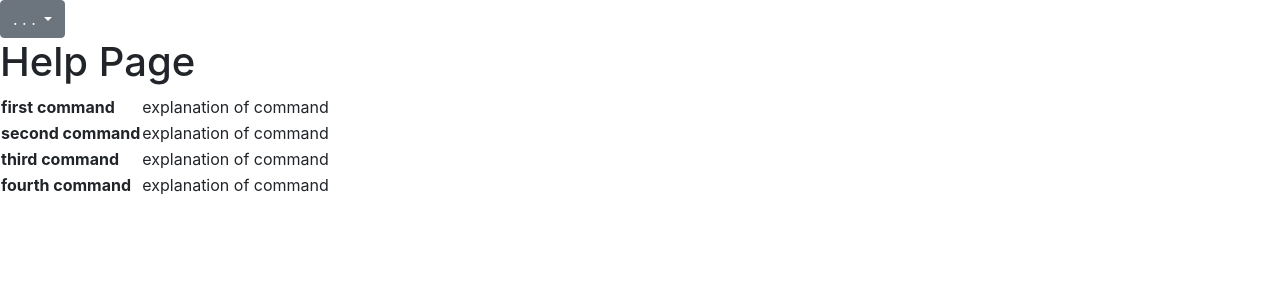
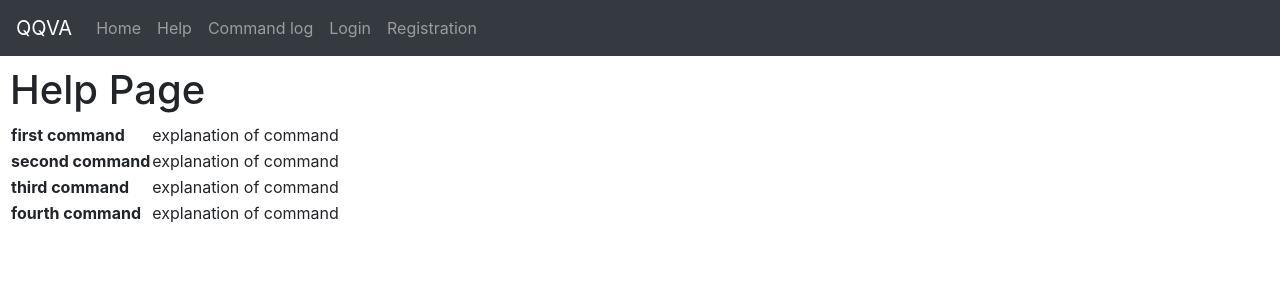
Before and after one commit to 112RG/QQVA, a Django app: page /help/ in a window 1280 px wide. Shown: the top 300 px of the page. Run offline with Django 4.2, Linux system fonts and the light colour scheme.

Commit message:
Update to navbar instead of dropdown

```diff
--- a/main/templates/main/base.html
+++ b/main/templates/main/base.html
@@ -11,22 +11,24 @@
     </head>
 
     <body>
-        <div class="dropdown">
-            <button class="btn btn-secondary dropdown-toggle" type="button" id="dropdownMenuButton" data-toggle="dropdown" aria-haspopup="true" aria-expanded="false">
-              . . .
-            </button>
-            <div class="dropdown-menu" aria-labelledby="dropdownMenuButton">
-              <a class="dropdown-item" href="/home/">Home</a>
-              <a class="dropdown-item" href="/help/">help</a>
-              <a class="dropdown-item" href="/command/">command log</a>
-              <!-- need to adjust admin page link -->
-              <a class="dropdown-item" href="/admin/">admin</a>
-              <a class="dropdown-item" href="/login/">login</a>
-              <a class="dropdown-item" href="/rego/">registration</a>
-            </div>
-          </div>
-
-        <div id="content", name="content", class="main">
+			<nav class="navbar navbar-expand-lg  navbar-dark bg-dark">
+			  <a class="navbar-brand" href="#">QQVA</a>
+			  <button class="navbar-toggler" type="button" data-toggle="collapse" data-target="#navbarNav" aria-controls="navbarNav" aria-expanded="false" aria-label="Toggle navigation">
+			    <span class="navbar-toggler-icon"></span>
+			  </button>
+			  <div class="collapse navbar-collapse" id="navbarNav">
+			    <ul class="navbar-nav">
+			      <li class="nav-item">
+			        <a class="nav-link" href="/">Home</a>
+			      </li>
+						  <li class="nav-item"></li><a class="nav-link" href="/help/">Help</a>
+              <li class="nav-item"></li><a class="nav-link" href="/admin/">Command log</a>
+              <li class="nav-item"></li><a class="nav-link" href="/login/">Login</a>
+              <li class="nav-item"></li><a class="nav-link" href="/rego/">Registration</a>
+			    </ul>
+			  </div>
+			</nav>
+        <div id="content", name="content", class="main" style="padding:10px">
             {% block content %}
             {% endblock %}
         </div>
```
